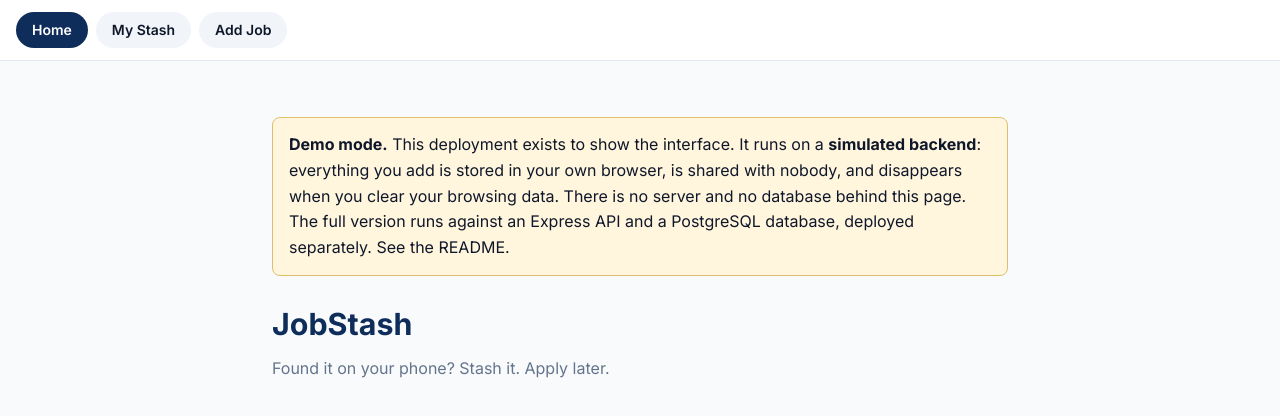
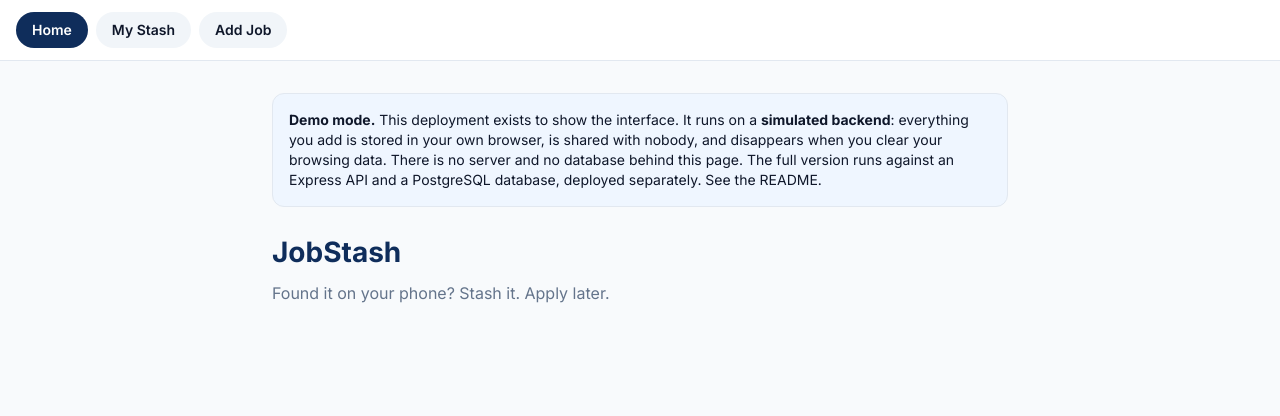
Before and after one commit to EnzoProg-ctrl/JobStash, a React (Vite) app in the folder client/: page / in a window 1280 px wide. Shown: the top 416 px of the page. Built offline with nearby package versions, Linux system fonts and the light colour scheme; no server answers.

Commit message:
Removed template CSS and restyle the demo notice

```diff
--- a/client/src/components/DemoNotice.jsx
+++ b/client/src/components/DemoNotice.jsx
@@ -11,7 +11,10 @@ export default function DemoNotice() {
   if (!USING_MOCK_API) return null
 
   return (
-    <div className="demo-notice" role="status">
+    <div
+      className="mb-6 rounded-card border border-line bg-todo-bg p-4 text-sm text-ink"
+      role="status"
+    >
       <strong>Demo mode.</strong> This deployment exists to show the interface.
       It runs on a <strong>simulated backend</strong>: everything you add is
       stored in your own browser, is shared with nobody, and disappears when you
--- a/client/src/styles.css
+++ b/client/src/styles.css
@@ -1,8 +1,4 @@
 @import "tailwindcss";
-/* Deliberately plain. Module 3 covered styling in React properly: CSS modules,
-   Tailwind, styled-components, a component library. Replace this with whichever
-   you chose and can defend. */
-
 
 /* JobStash design tokens (Navy + Slate). Each one becomes a Tailwind class:
    --color-primary gives bg-primary, text-primary, border-primary, and so on. */
@@ -27,126 +23,24 @@
   --radius-card: 12px;           /* job cards, form cards */
 }
 
+/* Page-wide defaults. Everything else is styled with classes on the element. */
+@layer base {
+  /* The design has one light theme. Saying so stops the browser drawing dark
+     form controls and scrollbars when the computer is in dark mode. */
   :root {
-  color-scheme: light dark;
-  --bg: #fbfbfd;
-  --fg: #1a1a1f;
-  --muted: #5c5c6b;
-  --line: #dcdce6;
-  --card: #ffffff;
-  --accent: #4a3f8f;
-  --warn-bg: #fff6dd;
-  --warn-line: #e0bf6a;
-  --error-bg: #fdeaea;
-  --error-line: #d98a8a;
+    color-scheme: light;
   }
 
-@media (prefers-color-scheme: dark) {
-  :root {
-    --bg: #14141a;
-    --fg: #ececf2;
-    --muted: #a0a0b0;
-    --line: #33333f;
-    --card: #1d1d25;
-    --accent: #a99cf0;
-    --warn-bg: #3a3320;
-    --warn-line: #7d6a30;
-    --error-bg: #3a2323;
-    --error-line: #7d4040;
+  body {
+    background-color: var(--color-bg);
+    color: var(--color-ink);
+    font-family: var(--font-sans);
   }
-}
-
-* { box-sizing: border-box; }
-
-body {
-  margin: 0;
-  background: var(--bg);
-  color: var(--fg);
-  font: 16px/1.6 system-ui, -apple-system, "Segoe UI", sans-serif;
-}
-
-.page { max-width: 44rem; margin: 0 auto; padding: 2rem 1rem 4rem; }
-
-h1 { margin: 0 0 .25rem; font-size: 1.9rem; }
-h2 { margin: 0 0 .75rem; font-size: 1.15rem; }
-h3 { margin: 0; font-size: 1.05rem; }
-
-.lede, .muted { color: var(--muted); }
-.lede { margin-top: 0; }
-
-.demo-notice {
-  background: var(--warn-bg);
-  border: 1px solid var(--warn-line);
-  border-radius: .5rem;
-  padding: .9rem 1rem;
-  margin: 1.5rem 0;
-}
-
-.error {
-  background: var(--error-bg);
-  border: 1px solid var(--error-line);
-  border-radius: .5rem;
-  padding: .75rem 1rem;
-}
-
-.card {
-  background: var(--card);
-  border: 1px solid var(--line);
-  border-radius: .5rem;
-  padding: 1rem;
-  margin-bottom: 1rem;
-}
-
-form.card { display: flex; flex-direction: column; gap: .35rem; }
-
-label { font-size: .85rem; color: var(--muted); margin-top: .5rem; }
-
-input, textarea {
-  font: inherit;
-  color: inherit;
-  background: var(--bg);
-  border: 1px solid var(--line);
-  border-radius: .35rem;
-  padding: .5rem .6rem;
-}
-
-button {
-  font: inherit;
-  cursor: pointer;
-  border: 1px solid var(--accent);
-  background: var(--accent);
-  color: #fff;
-  border-radius: .35rem;
-  padding: .45rem .9rem;
-  margin-top: .75rem;
-  align-self: flex-start;
-}
-
-button:disabled { opacity: .6; cursor: default; }
 
   /* Never remove a focus outline without replacing it. Keyboard users need to
      see where they are, and it is checked. */
-:focus-visible { outline: 2px solid var(--accent); outline-offset: 2px; }
-
-.list { list-style: none; padding: 0; margin: 0; }
-
-.row-head { display: flex; justify-content: space-between; align-items: baseline; gap: 1rem; }
-
-.spooky { color: var(--accent); letter-spacing: .15em; }
-
-.card footer {
-  display: flex;
-  justify-content: space-between;
-  align-items: center;
-  gap: 1rem;
-  margin-top: .5rem;
-  font-size: .85rem;
-  color: var(--muted);
+  :focus-visible {
+    outline: 3px solid var(--color-primary);
+    outline-offset: 2px;
   }
-
-.card footer button {
-  margin-top: 0;
-  background: transparent;
-  color: var(--muted);
-  border-color: var(--line);
 }
```
Lines whose indentation alone changed are shown as unchanged.
